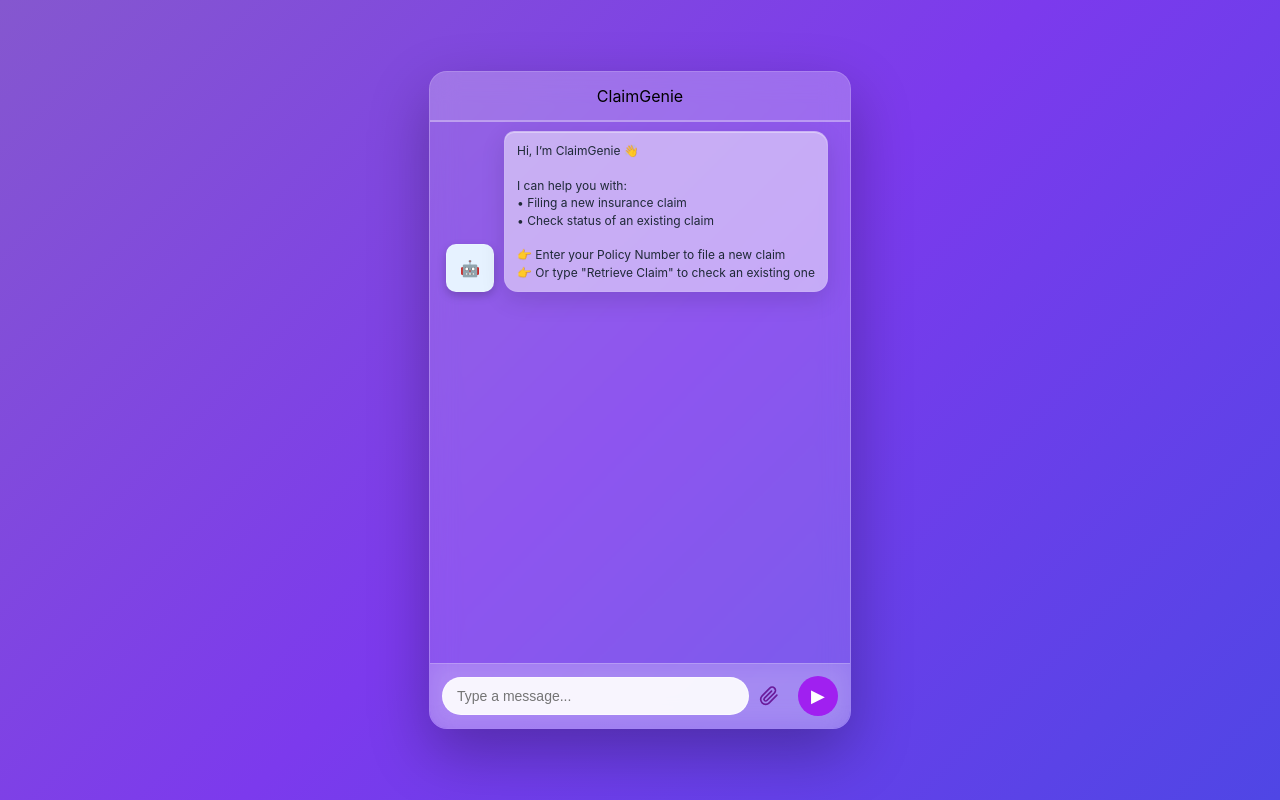
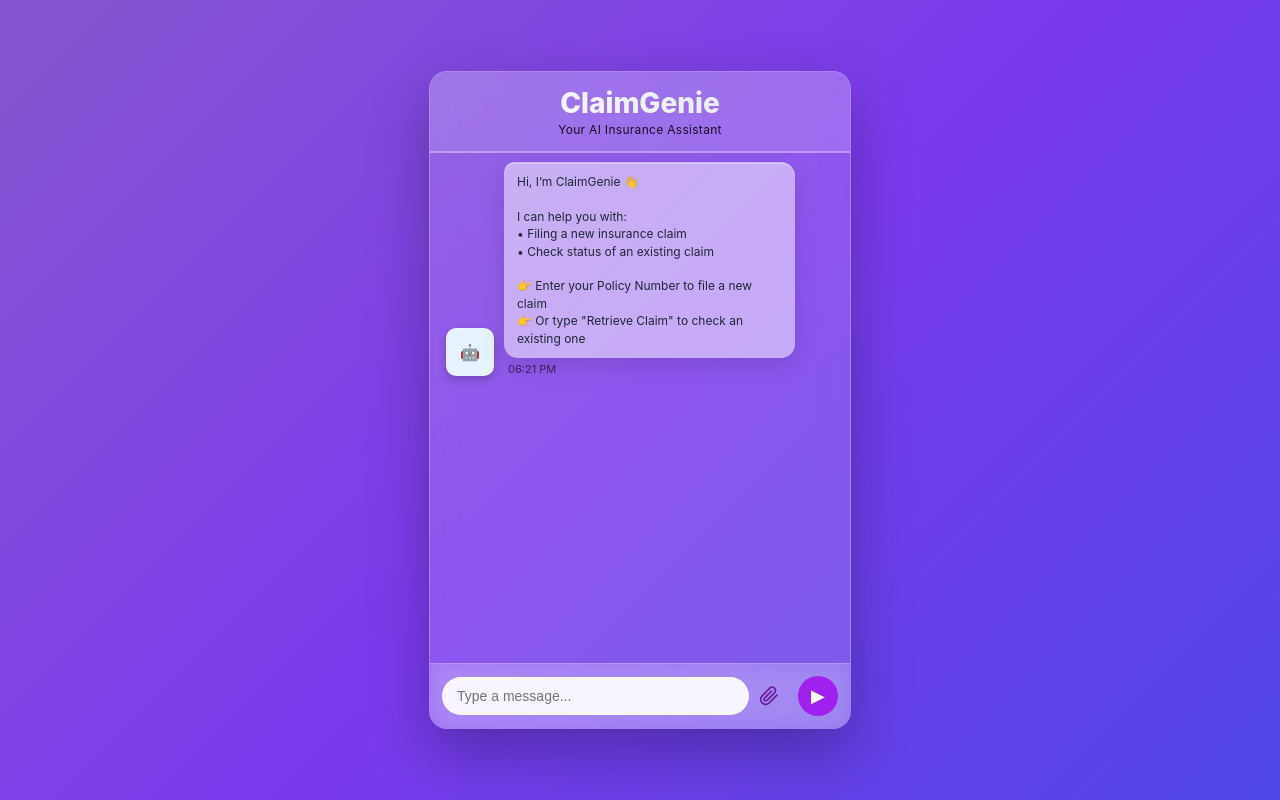
Before and after one commit to JanakiYenumul/ClaimGenie, a React (Create React App) app in the folder claim-genie-ui/: page /chat in a window 1280 px wide. Built offline with nearby package versions, Linux system fonts and the light colour scheme.

Commit message:
Update ClaimGenie.jsx

```diff
--- a/claim-genie-ui/src/components/ClaimGenie.jsx
+++ b/claim-genie-ui/src/components/ClaimGenie.jsx
@@ -5,19 +5,28 @@ import "./ClaimGenie.css";
 const API_URL = "https://legendary-space-carnival-gg4vwjqxgj5cwr6p-5000.app.github.dev/api/chat";
 //const API_URL = "https://zany-engine-97w7wpjg94w93xgjj-5000.app.github.dev/api/chat";
 
+const timeFmt=new Intl.DateTimeFormat(undefined, {
+    hour: '2-digit', minute: '2-digit'
+});
+const formatTime=(ts) => timeFmt.format(new Date(ts));
 
 export default function ClaimGenie() {
+
+    const addMsg=(from, text) => {
+        const ts=Date.now();
+        return {id:crypto.randomUUID(), from, text, time:formatTime(ts) };
+    };
     const [messages, setMessages] = useState([
-        {
-            from: "bot",
-            text:
+        addMsg(
+            "bot",
                 "Hi, I’m ClaimGenie 👋\n\n" +
                 "I can help you with:\n" +
                 "• Filing a new insurance claim\n" +
                 "• Check status of an existing claim\n\n" +
                 "👉 Enter your Policy Number to file a new claim\n" +
-                "👉 Or type \"Retrieve Claim\" to check an existing one"
-        }
+                "👉 Or type \"Retrieve Claim\" to check an existing one",
+
+        )
     ]);
 
     const [input, setInput] = useState("");
@@ -34,21 +43,27 @@ export default function ClaimGenie() {
         const text = input.trim();
         setInput("");
 
-        setMessages(prev => [...prev, { from: "user", text }]);
+        // setMessages(prev => [...prev, { from: "user", text, time:getTime() }]);
+        setMessages(prev => [...prev, addMsg("user", text)]);
 
         try {
             const res = await axios.post(API_URL, {
                 message: text,
-                sessionId
+                sessionId : sessionId
             });
 
             if (!sessionId) setSessionId(res.data.sessionId);
 
-            setMessages(prev => [...prev, { from: "bot", text: res.data.reply }]);
+            // setMessages(prev => [...prev, { from: "bot", text: res.data.reply ,time:getTime()}]);
+            setMessages(prev => [...prev, addMsg("bot", res.data.reply)]);
         } catch {
+            // setMessages(prev => [
+            //     ...prev,
+            //     { from: "bot", text: "Server error. Please try again." ,time:getTime()}
+            // ]);
             setMessages(prev => [
                 ...prev,
-                { from: "bot", text: "Server error. Please try again." }
+                addMsg("bot", "Server error. Please try again.")
             ]);
         }
     };
@@ -60,10 +75,16 @@ export default function ClaimGenie() {
         }
     };
 
+
+
     return (
         <div className="cg-app">
             <div className="cg-chat-card">
-                <div className="cg-header">ClaimGenie</div>
+                <div className="cg-header">
+                    <div className="cg-title">
+                    ClaimGenie</div>
+                    <div className="cg-subtitle">Your AI Insurance Assistant</div>
+                </div>
 
                 <div className="cg-messages">
                     {/* {messages.map((m, i) => (
@@ -79,9 +100,14 @@ export default function ClaimGenie() {
 <div className="cg-avatar bot-avatar">🤖</div>
    )}
    {/* Message Bubble */}
+   <div className={`cg-msg-block ${m.from}`}>
+
 <div className={`cg-bubble ${m.from}`}>
      {m.text}
 </div>
+<div className={`cg-time ${m.from}`}>
+     {m.time}
+</div> </div>
    {/* User Avatar */}
    {m.from === "user" && (
 <div className="cg-avatar user-avatar">👤</div>
```
